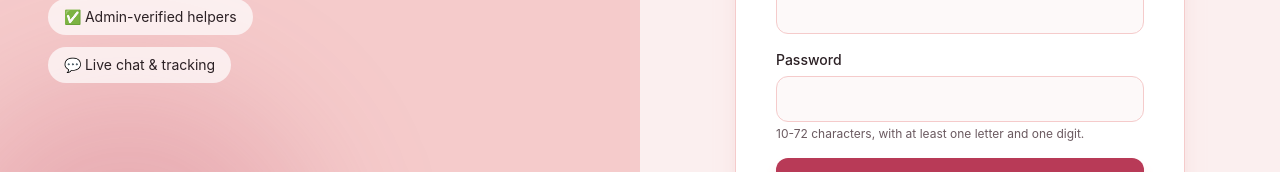
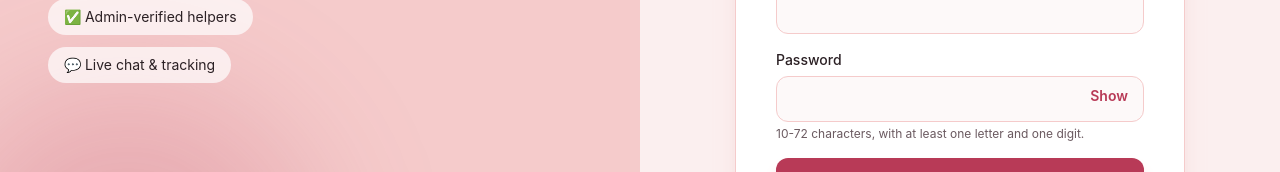
Before and after one commit to iamaniket-python/Real-Time-Community, a React (Vite) app in the folder frontend/client/: page /register in a window 1280 px wide. Shown: the part 464-636 px from the top of the page. Built offline with nearby package versions, Linux system fonts and the light colour scheme; no server answers.

Commit message:
impoving ui of register page

```diff
--- a/frontend/client/src/pages/Authentication/RegisterPage.jsx
+++ b/frontend/client/src/pages/Authentication/RegisterPage.jsx
@@ -12,6 +12,7 @@ export default function RegisterPage() {
   const [form, setForm] = useState({ name: '', email: '', phone: '', password: '', role: 'USER' });
   const [error, setError] = useState('');
   const [busy, setBusy] = useState(false);
+  const [show, setShow] = useState(false);
 
   if (user) return <Navigate to={roleHome(user.role)} replace />;
 
@@ -53,7 +54,10 @@ export default function RegisterPage() {
           <input className={input} type="tel" autoComplete="tel" value={form.phone} onChange={set('phone')} />
         </label>
         <label className="block text-sm font-medium text-ink">Password
-          <input className={input} type="password" autoComplete="new-password" minLength={10} maxLength={72} value={form.password} onChange={set('password')} required />
+          <div className="relative">
+            <input className={`${input} pr-16`} type={show ? 'text' : 'password'} autoComplete="new-password" minLength={10} maxLength={72} value={form.password} onChange={set('password')} required />
+            <button type="button" onClick={() => setShow(!show)} className="absolute inset-y-0 right-4 text-sm font-semibold text-rosewood hover:text-rosewood-dark">{show ? 'Hide' : 'Show'}</button>
+          </div>
           <span className="mt-1 block text-xs font-normal text-ink-soft">10-72 characters, with at least one letter and one digit.</span>
         </label>
         {error && <p role="alert" className="rounded-xl border border-red-200 bg-red-50 px-4 py-3 text-sm text-red-700">{error}</p>}
```
